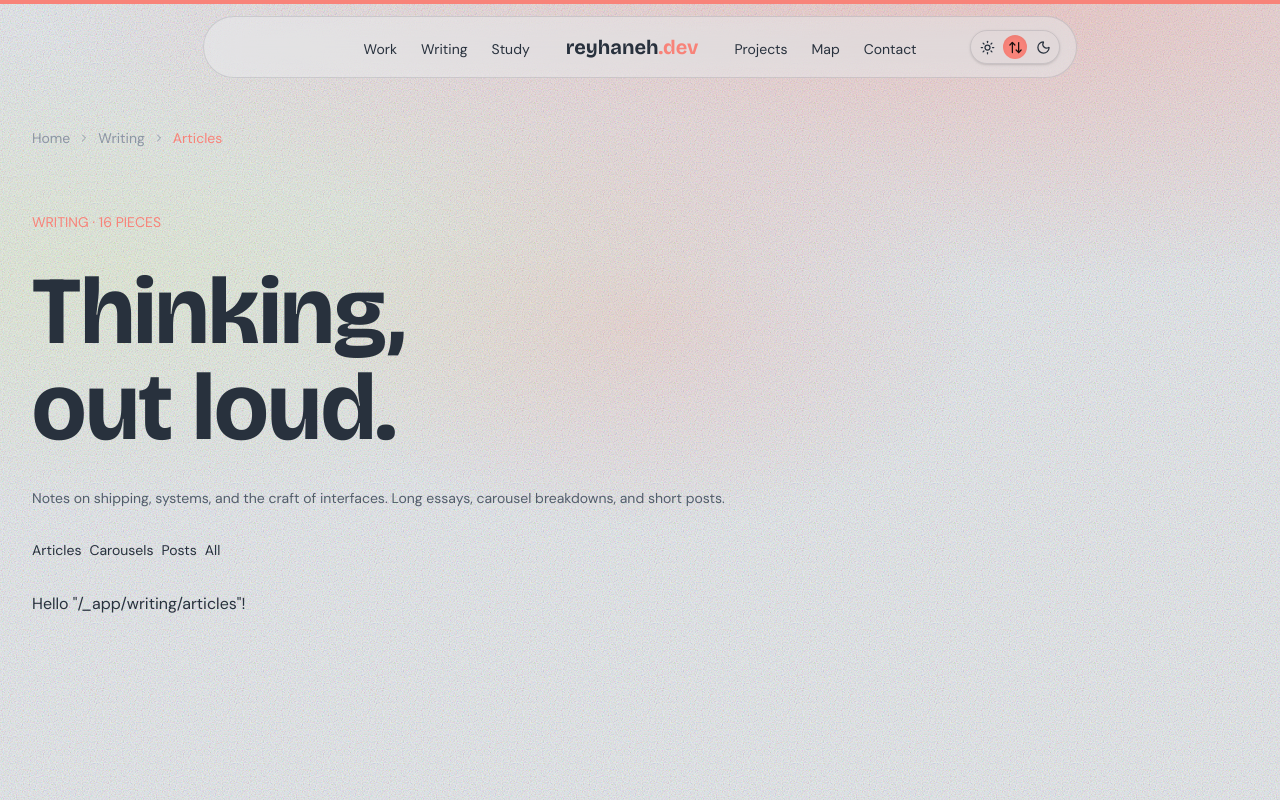
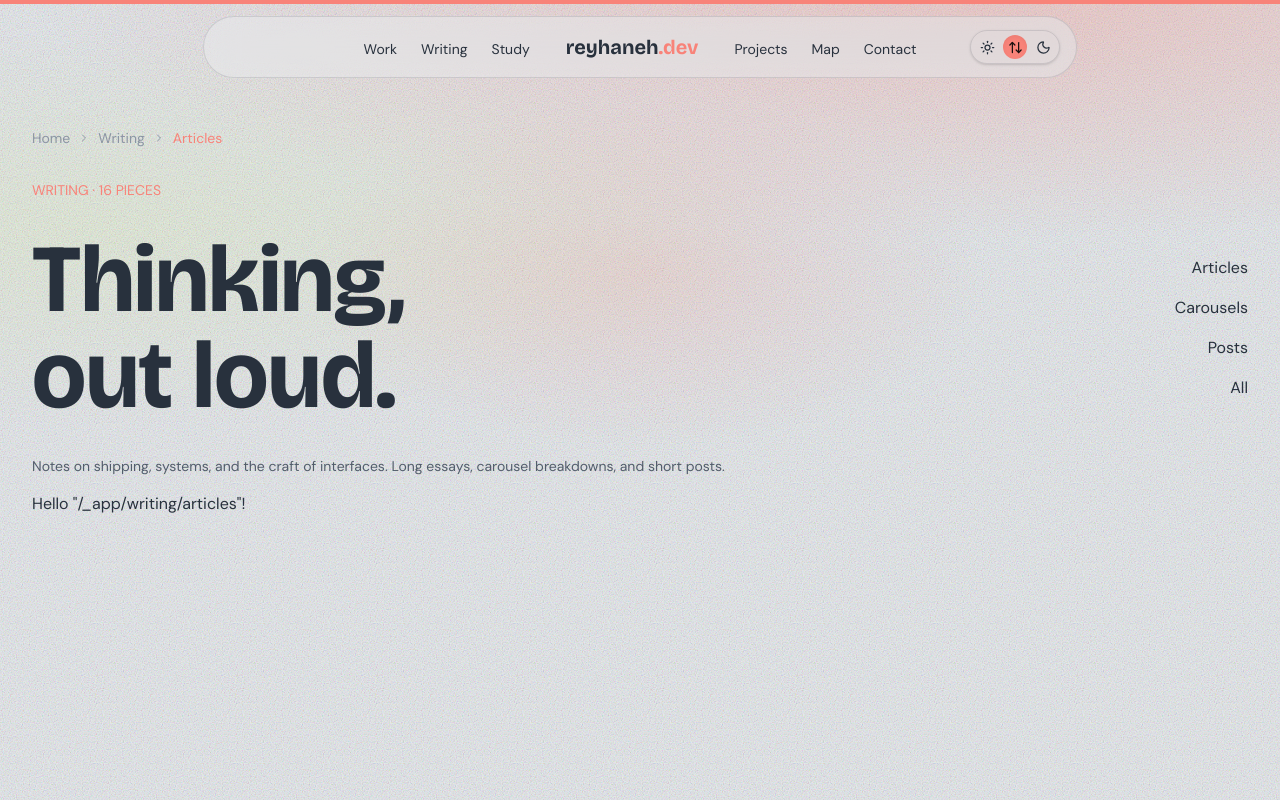
Before and after one commit to reyhaneh-k/reyhaneh.dev, a React (Vite) app: page /writing/articles in a window 1280 px wide. Built offline with nearby package versions, Linux system fonts and the light colour scheme; a web font is replaced by a local one.

Commit message:
feat(layout): updates writing layout

```diff
--- a/src/components/ui/tabs/Tabs.tsx
+++ b/src/components/ui/tabs/Tabs.tsx
@@ -30,3 +30,5 @@ function TabsContent({
 }: TabsContentProps) {
   return <Tabs.Content {...props}>{children}</Tabs.Content>;
 }
+
+export { TabsRoot, TabsList, TabsTrigger, TabsContent };
--- a/src/layouts/rootLayout/RootLayout.tsx
+++ b/src/layouts/rootLayout/RootLayout.tsx
@@ -12,7 +12,7 @@ const RootLayout = () => {
   const { scrollYProgress } = useScroll();
   const compact = !isAtTop;
   return (
-    <section
+    <div
       className={cn(
         "relative h-full w-full",
         "pt-16 md:pt-20 lg:pt-24",
@@ -32,7 +32,7 @@ const RootLayout = () => {
 
       <Outlet />
       <BottomNavBar className="fixed inset-x-0 bottom-0 z-3 md:hidden" />
-    </section>
+    </div>
   );
 };
 export { RootLayout };
--- a/src/layouts/writingLayout/WritingLayout.tsx
+++ b/src/layouts/writingLayout/WritingLayout.tsx
@@ -1,6 +1,11 @@
 import { Link } from "@tanstack/react-router";
 
 import { BreadCrumb } from "@/components/ui/breadCrumb/BreadCrumb";
+import {
+  TabsList,
+  TabsRoot,
+  TabsTrigger,
+} from "@/components/ui/tabs/Tabs";
 import { cn } from "@/utils/classname";
 
 import {
@@ -14,17 +19,28 @@ function WritingLayout({
   children: React.ReactNode;
 }) {
   return (
-    <article
+    <section
       className={cn(
-        "flex flex-col gap-4 md:gap-8",
-        "h-full w-full",
+        "h-full w-full space-y-4",
         "p-4 md:p-6 lg:p-8"
       )}
     >
       <BreadCrumb className="mb-4 md:mb-8" />
-
+      <header
+        className={cn(
+          "flex flex-col justify-between gap-4 md:flex-row md:gap-4",
+          "h-full w-full"
+        )}
+      >
+        <div
+          className={cn(
+            "flex flex-col gap-4 md:gap-8",
+            "h-full w-full"
+          )}
+        >
           <span className="text-accent text-sm uppercase">
-        Writing · {writingLayoutConsts.totalPosts} pieces
+            Writing · {writingLayoutConsts.totalPosts}{" "}
+            pieces
           </span>
           <h1 className="text-4xl font-bold md:text-6xl lg:text-8xl">
             {writingLayoutConsts.title.part1},
@@ -34,19 +50,30 @@ function WritingLayout({
           <p className="text-ink-muted text-sm">
             {writingLayoutConsts.description}
           </p>
-      <div className="flex items-center gap-2">
+        </div>
+
+        <TabsRoot className="self-start md:self-center">
+          <TabsList className="flex flex-row gap-4 text-right md:flex-col">
             {LayoutLinks.map((link) => (
+              <TabsTrigger
+                aria-label={link.label}
+                className="text-right"
+                key={link.href}
+                value={link.href}
+              >
                 <Link
-            key={link.href}
+                  aria-label={`Navigate to ${link.label}`}
                   to={link.href}
-            className="text-muted-foreground hover:text-primary text-sm"
                 >
                   {link.label}
                 </Link>
+              </TabsTrigger>
             ))}
-      </div>
+          </TabsList>
+        </TabsRoot>
+      </header>
       {children}
-    </article>
+    </section>
   );
 }
 
```
Lines whose indentation alone changed are shown as unchanged.
